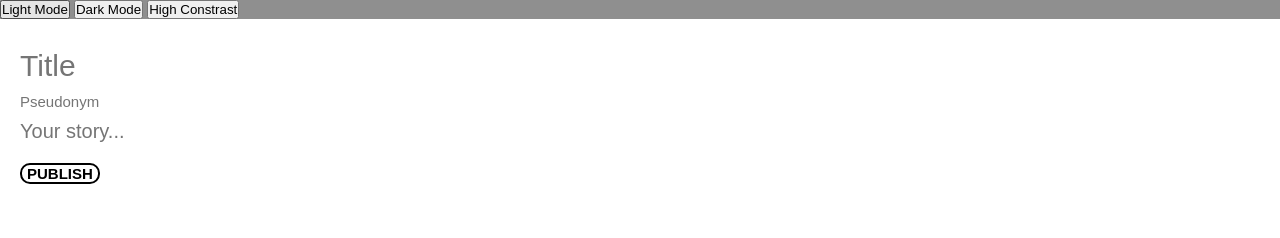
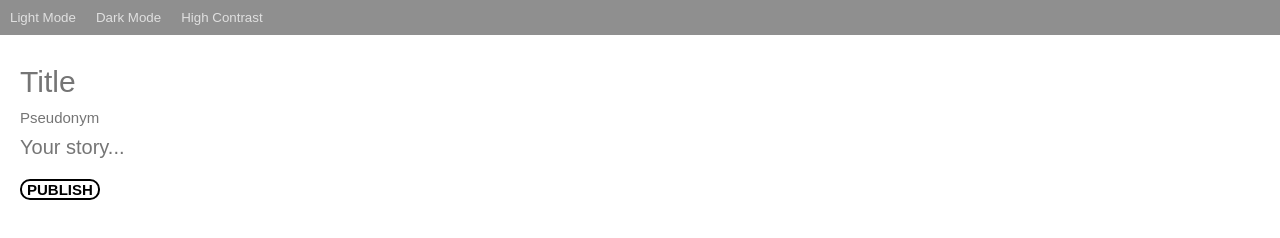
Before and after one commit to PeterAndrewBriscoe/AnonPosters, a plain HTML site: page client/index.html in a window 1280 px wide. Drawn offline with Linux system fonts and the light colour scheme.

Commit message:
main css and html finished

```diff
--- a/client/index.html
+++ b/client/index.html
@@ -9,9 +9,9 @@
 </head>
 <body>
     <nav id="styleOptions">
-        <button type="button">Light Mode</button>
-        <button type="button">Dark Mode</button>
-        <button type="button">High Constrast</button>
+        <button type="button" id="lightMode">Light Mode</button>
+        <button type="button" id="darkMode">Dark Mode</button>
+        <button type="button" id="highContrast">High Contrast</button>
     </nav>
     <form id="writeAPost">
         <input type="text" placeholder="Title" id="titlePost">
--- a/client/static/css/style.css
+++ b/client/static/css/style.css
@@ -6,6 +6,29 @@ padding: 0;
 
 #styleOptions {
     background-color: #8f8f8f;
+    display: flex;
+    justify-content: left;
+    padding: 10px;
+
+}
+
+#styleOptions > * {
+    border: none;
+    color: #e0e0e0;
+    background-color: #8f8f8f;
+    padding-right: 20px;
+}
+
+#lightMode:hover {
+    color: #ffffff;
+}
+
+#darkMode:hover {
+    color: #ffffff;
+}
+
+#highContrast:hover {
+    color: #ffffff;
 }
 
 form {
```
